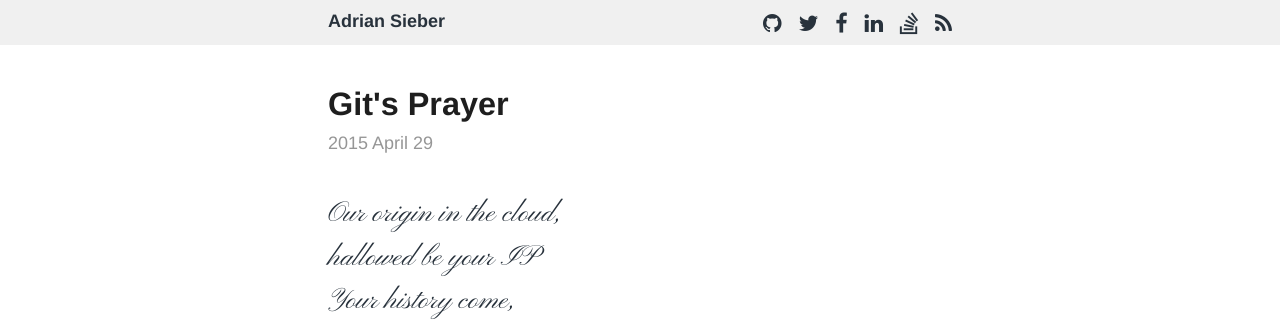
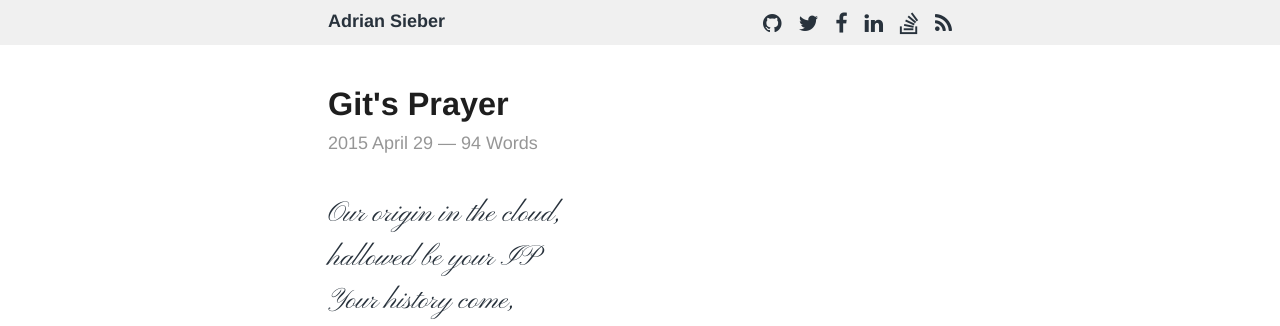
Before and after one commit to ad-si/adriansieber-com, a Jekyll site: the page built from _posts/2015-04-29-gits-prayer.md, in a window 1280 px wide. Shown: the top 326 px of the page. Built offline with Jekyll 4.4.1, drawn with Linux system fonts in a browser that asks for light colours; nearby versions of some CDN libraries; Markdown is read by kramdown in place of the engine named in the settings; comment, search, counter and statistics services are not loaded; a style sheet for code colours, icons or effects is not loaded.

Commit message:
Display the number of words of a post in the header

```diff
--- a/_layouts/post.html
+++ b/_layouts/post.html
@@ -3,8 +3,13 @@ layout: default
 ---
 
 <article class="post">
-	<h1>{{ page.title }}</h1>
-	<time>{{ page.date | date: "%Y %B %d" }}</time>
+	<header>
+		<h1>{{ page.title }}</h1>
+		<p>
+			<time>{{ page.date | date: "%Y %B %d" }}</time> —
+			{{ page.content | number_of_words }} Words
+		</p>
+	</header>
 	{{ content }}
 	<hr>
 	<p>If you have any comments, thoughts or other feedback
```
Also changed, not shown: styl/screen.styl (+7 -8 lines), css/screen.css.
